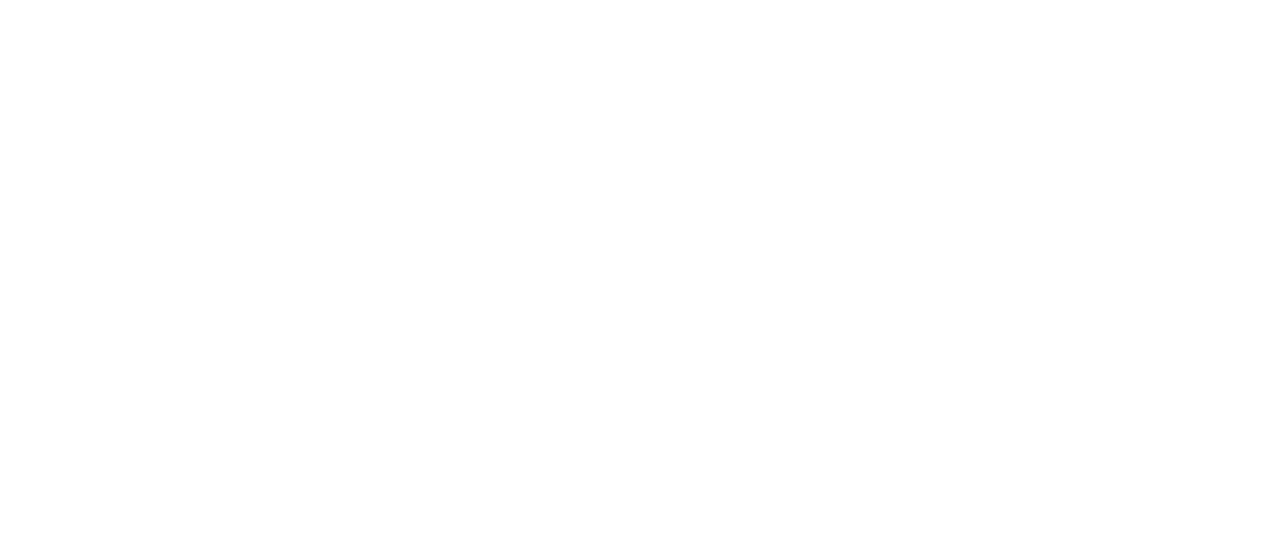
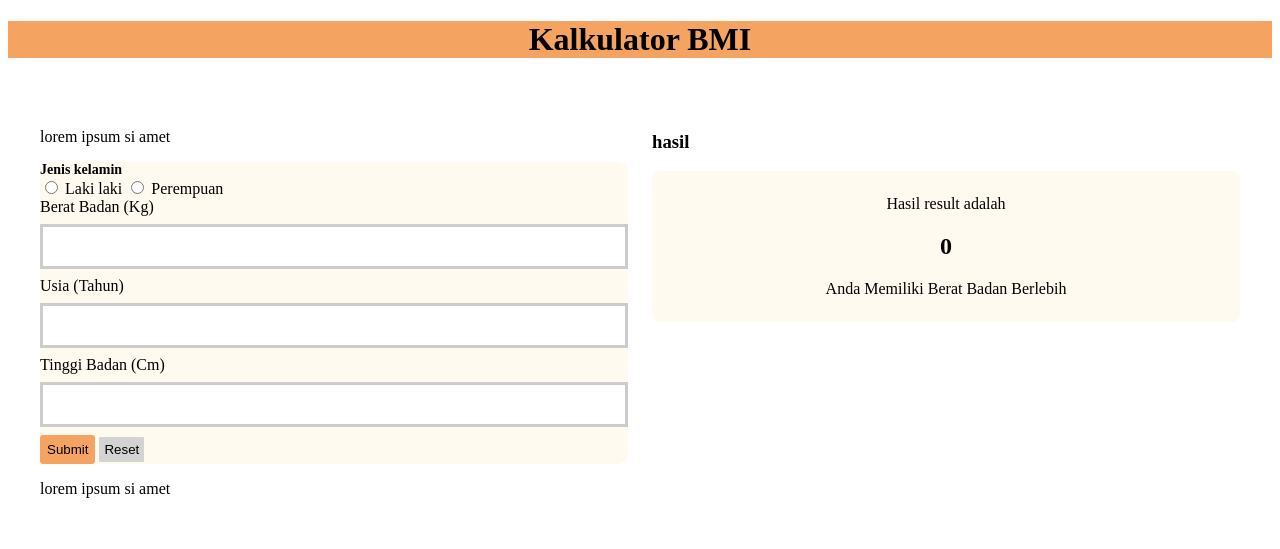
Before and after one commit to revou-fundamental-course/8-jul-24-Ahmad-Ali-Mukti, a plain HTML site: page index.html in a window 1280 px wide. Drawn offline with Linux system fonts and the light colour scheme.

Commit message:
Second commit

```diff
--- a/CSS/style.css
+++ b/CSS/style.css
@@ -1 +1,62 @@
 /*ini css*/
+.main-title {
+    text-align: center;
+    background: sandybrown;
+    height: fit-content;
+}
+
+main{display: flex;
+justify-content: space-around;
+padding: 20px;
+}
+
+.main-content{
+    flex: 1;
+    padding: 12px;
+}
+
+.jenis-kelamin{
+    font-size: 14px;
+    font-weight: bold;
+}
+
+.submit{
+    border-radius: 3px;
+    background: sandybrown;
+    border: 0px;
+    padding: 7px;}
+
+
+.reset{
+    border-radius: 1px;
+    background: lightgray;
+    border: 0px;
+    padding: 5px;
+}
+
+form{
+    border-radius: 10px;
+    background: floralwhite;
+}
+
+input[type=number] {
+    width: 100%;
+    padding: 12px 20px;
+    margin: 8px 0;
+    box-sizing: border-box;
+    border: 3px solid #ccc;
+    -webkit-transition: 0.5s;
+    transition: 0.5s;
+    outline: none;
+  }
+
+  input[type=number]:focus {
+    border: 3px solid #555;
+  }
+
+  .hasil{
+    border-radius: 8px;
+    text-align: center;
+    background: floralwhite;
+    padding: 8px;
+  }
--- a/index.html
+++ b/index.html
@@ -3,9 +3,90 @@
 <head>
     <meta charset="UTF-8">
     <meta name="viewport" content="width=device-width, initial-scale=1.0">
-    <title>Document</title>
+    <title>Kalkulator BMI</title>
+    <link rel="stylesheet" href="CSS/style.css">
+
 </head>
 <body>
 
+    <!-- main title -->
+    <header class="main-title">
+        <h1> Kalkulator BMI </h1>
+    </header>
+
+    <main>
+
+        <!-- left content -->
+    <section class="main-content">
+             <!--Main article-->
+        <article>
+            <!-- <p>Kalkulator BMI adalah metode hitung-hitungan yang dapat memberikan informasi dasar terhadap masalah berat badan Anda secara keseluruhan. Angka yang dihasilkan dari kalkulator ini dapat berperan sebagai tanda peringatan bahaya dan melindungi seseorang dari kematian akibat penyakit kronis terkait obesitas. -->
+             <!-- </p> -->
+              <p> lorem ipsum si amet</p>
+         </article>
+              <!--form-->
+        <section>
+            <form>
+                <div>
+                <div class="jenis-kelamin"> Jenis kelamin</div>
+                <input type="radio" id="secelection-man"> <label for="secelection-man""> Laki laki</label>
+                <input type="radio" id="secelection-women"> <label for="secelection-women""> Perempuan</label>
+            </div>
+            <div>
+                <label for="input-berat-badan"> Berat Badan (Kg) </label>
+                <input type="number" id="input-berat-badan">
+            </div>
+            <div>
+                <label for="input-usia"> Usia (Tahun) </label>
+                <input type="number" id="input-usia">
+            </div>
+            <div>
+                <label for="input-Tinggi-Badan"> Tinggi Badan (Cm) </label>
+                <input type="number" id="input-Tinggi-Badan">
+            </div>
+            <div>
+                <button class="submit"> Submit</button>
+                <button class="reset"> Reset</button>
+            </div>
+            </form>
+        </section>
+
+        <!--form article-->
+        <article>
+            <header>
+                <p>
+                    lorem ipsum si amet
+                </p>
+
+            </header>
+        </article>
+    </section>
+
+        <!-- right content -->
+    <section class="main-content">
+          <!--result article-->
+          <article>
+            <!--header hasil-->
+            <header>
+                <h3>hasil</h3>
+            </header>
+            </article>
+            <!--result section-->
+            <section class="hasil">
+            <p> Hasil result adalah</p>
+
+            <h2> 0 </h2>
+
+            <p> Anda Memiliki Berat Badan Berlebih</p>
+            </section>
+
+            <!--artikel hasil-->
+            <article>
+
+            </article>
+
+    </section>
+
+    </main>
 </body>
 </html>
```
